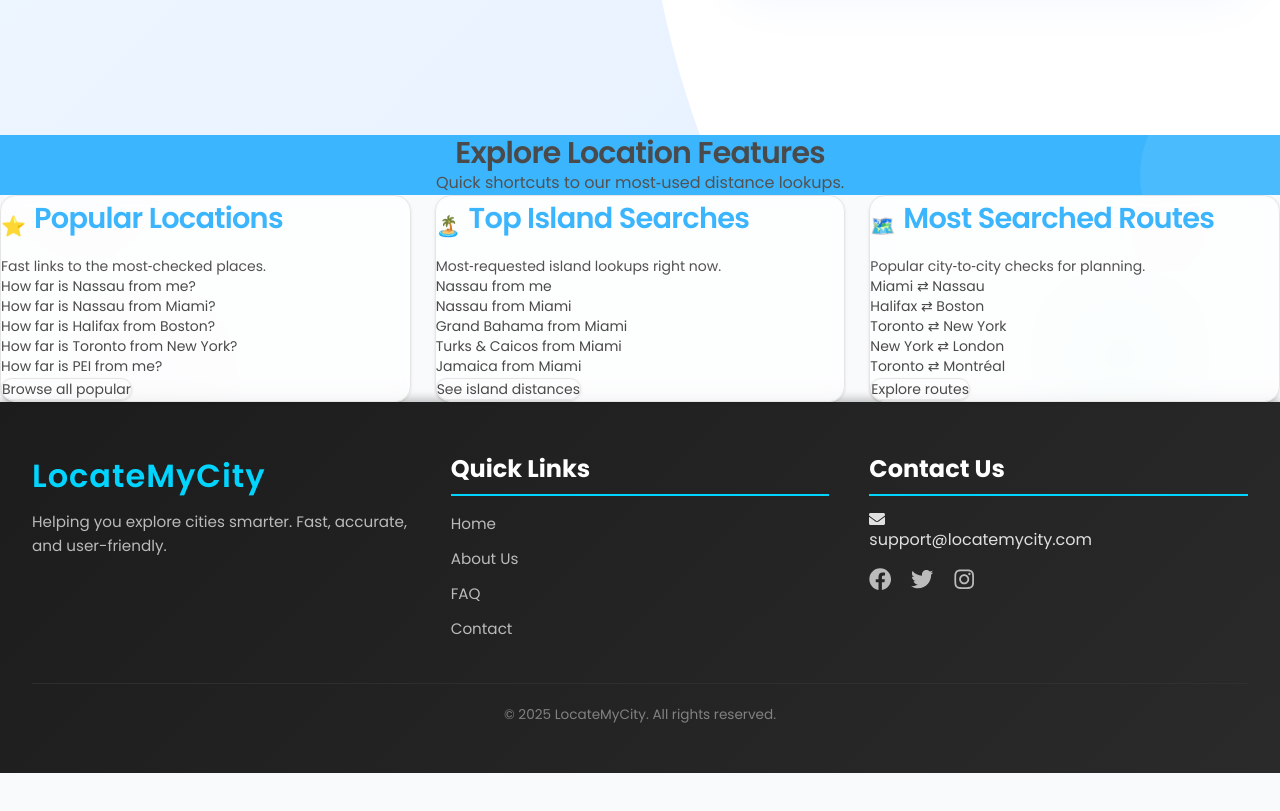
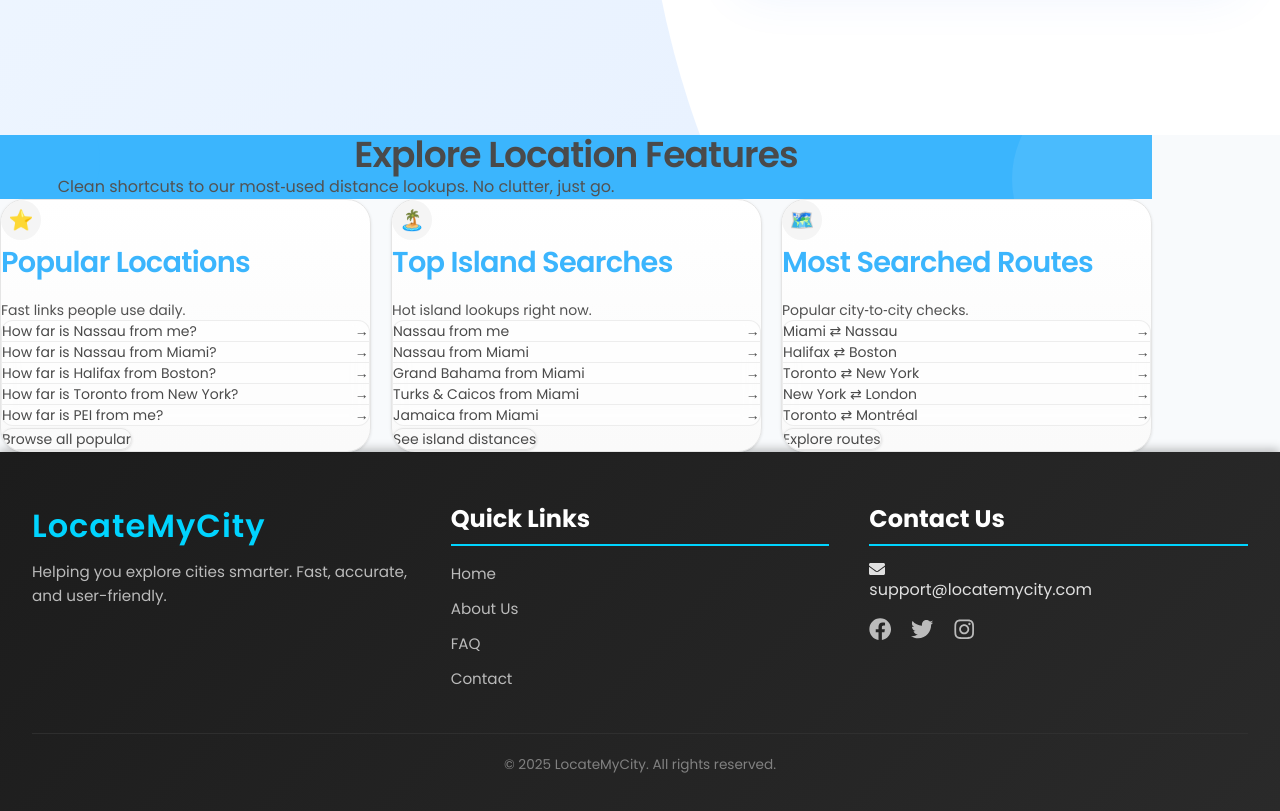
Before and after one commit to whympireventures/howfarpro, a Next.js app: page / in a window 1280 px wide. Shown: the part 663-1474 px from the top of the page. Before the commit the page ends 1436 px from the top, so only its background shows below. Built offline with nearby package versions, Linux system fonts and the light colour scheme.

Commit message:
Update Cards.jsx

```diff
--- a/components/Cards.jsx
+++ b/components/Cards.jsx
@@ -14,28 +14,23 @@
         />
       </Head>
 
-      <section className="relative mx-auto max-w-7xl px-4 py-12 sm:py-16">
-        {/* floating accents */}
-        <div aria-hidden="true" className="pointer-events-none absolute inset-0 -z-10 overflow-hidden">
-          <div className="absolute left-[5%] top-[10%] h-10 w-10 rounded-full bg-indigo-200/50 blur-2xl animate-pulse" />
-          <div className="absolute left-[85%] top-[70%] h-16 w-16 rounded-full bg-teal-200/50 blur-2xl animate-pulse [animation-delay:2000ms]" />
-          <div className="absolute left-[90%] top-[30%] h-8 w-8 rounded-full bg-amber-200/50 blur-2xl animate-pulse [animation-delay:4000ms]" />
-          <div className="absolute left-[10%] top-[80%] h-12 w-12 rounded-full bg-pink-200/50 blur-2xl animate-pulse [animation-delay:6000ms]" />
-        </div>
-
+      {/* Shell */}
+      <section className="relative mx-auto max-w-6xl px-4 py-12 sm:py-16">
+        {/* Title */}
         <header className="mb-8 text-center sm:mb-12">
-          <h1 className="text-2xl font-semibold tracking-tight sm:text-3xl">Explore Location Features</h1>
-          <p className="mt-2 text-sm text-neutral-600 sm:text-base">
-            Quick shortcuts to our most‑used distance lookups.
+          <h1 className="text-3xl font-semibold tracking-tight sm:text-4xl">Explore Location Features</h1>
+          <p className="mx-auto mt-3 max-w-2xl text-sm text-neutral-600 sm:text-base">
+            Clean shortcuts to our most‑used distance lookups. No clutter, just go.
           </p>
         </header>
 
-        <div className="grid grid-cols-1 gap-6 sm:grid-cols-2 xl:grid-cols-3">
+        {/* Cards */}
+        <div className="grid grid-cols-1 gap-5 sm:grid-cols-2 lg:grid-cols-3">
           <FeatureCard
             emoji="⭐"
             label="popular"
             title="Popular Locations"
-            blurb="Fast links to the most‑checked places."
+            blurb="Fast links people use daily."
             links={[
               { href: "/how-far-is-nassau-from-me", text: "How far is Nassau from me?" },
               { href: "/how-far-is-nassau-from-miami", text: "How far is Nassau from Miami?" },
@@ -50,7 +45,7 @@
             emoji="🏝️"
             label="islands"
             title="Top Island Searches"
-            blurb="Most‑requested island lookups right now."
+            blurb="Hot island lookups right now."
             links={[
               { href: "/how-far-is-nassau-from-me", text: "Nassau from me" },
               { href: "/how-far-is-nassau-from-miami", text: "Nassau from Miami" },
@@ -65,7 +60,7 @@
             emoji="🗺️"
             label="routes"
             title="Most Searched Routes"
-            blurb="Popular city‑to‑city checks for planning."
+            blurb="Popular city‑to‑city checks."
             links={[
               { href: "/how-far-is-miami-from-nassau", text: "Miami ⇄ Nassau" },
               { href: "/how-far-is-halifax-from-boston", text: "Halifax ⇄ Boston" },
@@ -83,27 +78,35 @@
 
 function FeatureCard({ emoji, label, title, blurb, links, cta }) {
   return (
-    <div className="group flex flex-col rounded-2xl border border-neutral-200 bg-white/70 p-5 shadow-sm backdrop-blur transition hover:shadow-md dark:border-neutral-800 dark:bg-neutral-900/60">
-      <div className="mb-3 flex items-center gap-2 text-xl">
+    <div className="group relative flex flex-col overflow-hidden rounded-3xl border border-neutral-200 bg-gradient-to-b from-white to-neutral-50 p-6 shadow-sm transition will-change-transform hover:-translate-y-0.5 hover:shadow-lg dark:border-neutral-800 dark:from-neutral-900 dark:to-neutral-950">
+      {/* Icon badge */}
+      <div className="mb-4 inline-flex h-10 w-10 items-center justify-center rounded-full bg-neutral-100 text-xl dark:bg-neutral-800">
         <span role="img" aria-label={label} className="select-none">
           {emoji}
         </span>
-        <h3 className="text-lg font-semibold tracking-tight">{title}</h3>
       </div>
 
-      <p className="mb-4 text-sm text-neutral-600 dark:text-neutral-300">{blurb}</p>
+      {/* Heading */}
+      <h3 className="text-lg font-semibold tracking-tight">{title}</h3>
+      <p className="mt-1 text-sm text-neutral-600 dark:text-neutral-300">{blurb}</p>
 
-      <ul className="mb-4 space-y-2 text-sm">
+      {/* Links */}
+      <ul className="mt-4 divide-y divide-neutral-200/70 rounded-xl border border-neutral-200/70 bg-white/60 text-sm backdrop-blur dark:divide-neutral-800 dark:border-neutral-800 dark:bg-neutral-900/50">
         {links.map((l) => (
-          <li key={l.href}>
-            <Link href={l.href} className="inline-flex items-center underline-offset-4 hover:underline">
+          <li key={l.href} className="flex items-center justify-between p-3">
+            <Link
+              href={l.href}
+              className="inline-flex max-w-[85%] items-center underline-offset-4 hover:underline"
+            >
               {l.text}
             </Link>
+            <span aria-hidden className="transition group-hover:translate-x-0.5">→</span>
           </li>
         ))}
       </ul>
 
-      <div className="mt-auto pt-2">
+      {/* CTA */}
+      <div className="mt-5">
         <Link
           href={cta.href}
           className="inline-flex items-center justify-center rounded-full border border-neutral-200 px-4 py-2 text-sm font-medium shadow-sm transition hover:-translate-y-0.5 hover:shadow dark:border-neutral-700"
@@ -112,6 +115,9 @@
           {cta.text}
         </Link>
       </div>
+
+      {/* Focus ring for keyboard users */}
+      <span className="pointer-events-none absolute inset-0 rounded-3xl ring-0 ring-indigo-400/40 focus-within:ring-4" />
     </div>
   );
 }
```
